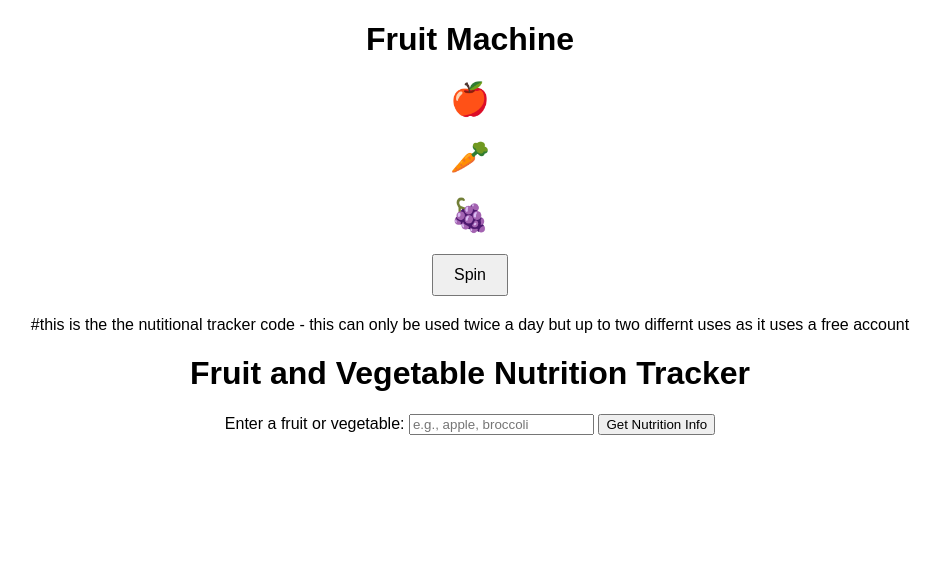
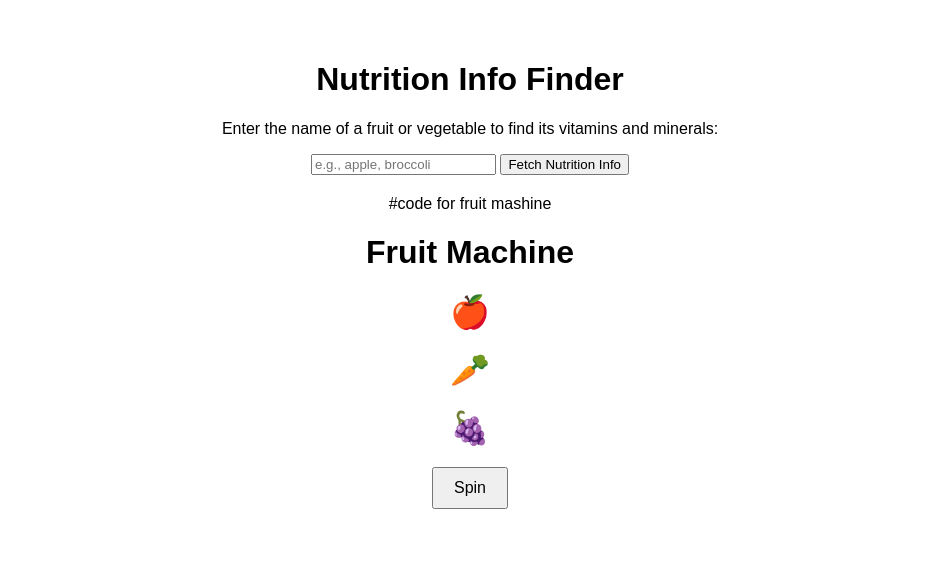
Before and after one commit to oxfordcitydog/vanilla-basic, a website: page src/index.html in a window 1280 px wide. Shown: the whole page, without its empty margins (170-1110 px from the left). Drawn offline with Linux system fonts and the light colour scheme.

Commit message:
index.html

```diff
--- a/src/index.html
+++ b/src/index.html
@@ -1,4 +1,29 @@
 <!DOCTYPE html>
+<html lang="en">
+<head>
+  <meta charset="UTF-8">
+  <meta name="viewport" content="width=device-width, initial-scale=1.0">
+  <title>Nutrition Info</title>
+  <style>
+    body {
+      font-family: Arial, sans-serif;
+      padding: 20px;
+    }
+    #result {
+      margin-top: 20px;
+    }
+  </style>
+</head>
+<body>
+  <h1>Nutrition Info Finder</h1>
+  <p>Enter the name of a fruit or vegetable to find its vitamins and minerals:</p>
+  <input type="text" id="foodInput" placeholder="e.g., apple, broccoli" />
+  <button id="fetchBtn">Fetch Nutrition Info</button>
+  <div id="result"></div>
+
+  <script src="script.js"></script>
+  #code for fruit mashine
+  <!DOCTYPE html>
 <html lang="en">
 <head>
     <meta charset="UTF-8">
@@ -36,23 +61,6 @@
     <button class="spin-button" onclick="spinSlots()">Spin</button>
     <div class="payout" id="payout"></div>
     <script src="script.js"></script>
-    #this is the the nutitional tracker code - this can only be used twice a day but up to two differnt uses as it uses a free account
-    <!DOCTYPE html>
-<html lang="en">
-<head>
-  <meta charset="UTF-8">
-  <meta name="viewport" content="width=device-width, initial-scale=1.0">
-  <title>Fruit and Veg Nutrition</title>
-</head>
-  <h1>Fruit and Vegetable Nutrition Tracker</h1>
-  <form id="nutritionForm">
-    <label for="foodInput">Enter a fruit or vegetable:</label>
-    <input type="text" id="foodInput" placeholder="e.g., apple, broccoli" required>
-    <button type="submit">Get Nutrition Info</button>
-  </form>
-  <div id="results"></div>
-
-  <script src="script.js"></script>
 
 
 </body>
```
